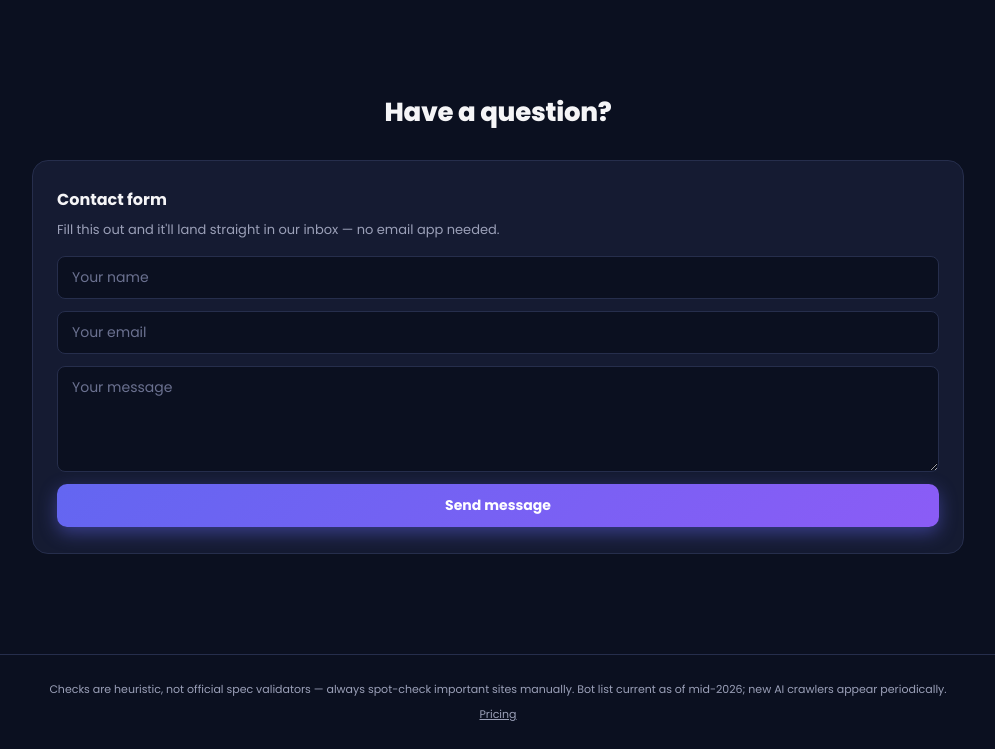
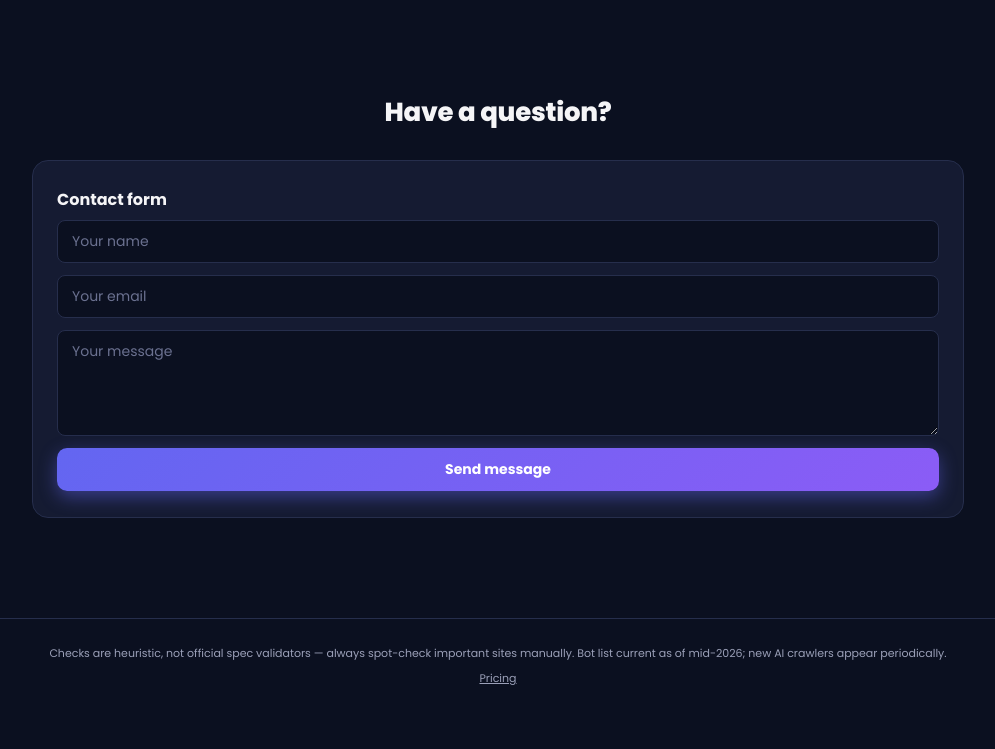
Before and after one commit to subhankhan6d-alt/ai-crawler-scanner, a website: page public/index.html in a window 1280 px wide. Shown: the part 2448-3197 px from the top of the page, without its empty margins (142-1137 px from the left). After the commit the page ends 3161 px from the top, so only its background shows below. Drawn offline with Linux system fonts and the light colour scheme.

Commit message:
Update index.html

```diff
--- a/public/index.html
+++ b/public/index.html
@@ -210,7 +210,6 @@ We recommend running an AI crawler audit whenever you update your robots.txt or
 
     <div class="contact-option">
       <h3>Contact form</h3>
-      <p class="contact-desc">Fill this out and it'll land straight in our inbox — no email app needed.</p>
       <form action="https://formsubmit.co/YOUREMAIL@example.com" method="POST" class="contact-form">
         <input type="text" name="name" placeholder="Your name" required>
         <input type="email" name="email" placeholder="Your email" required>
```
